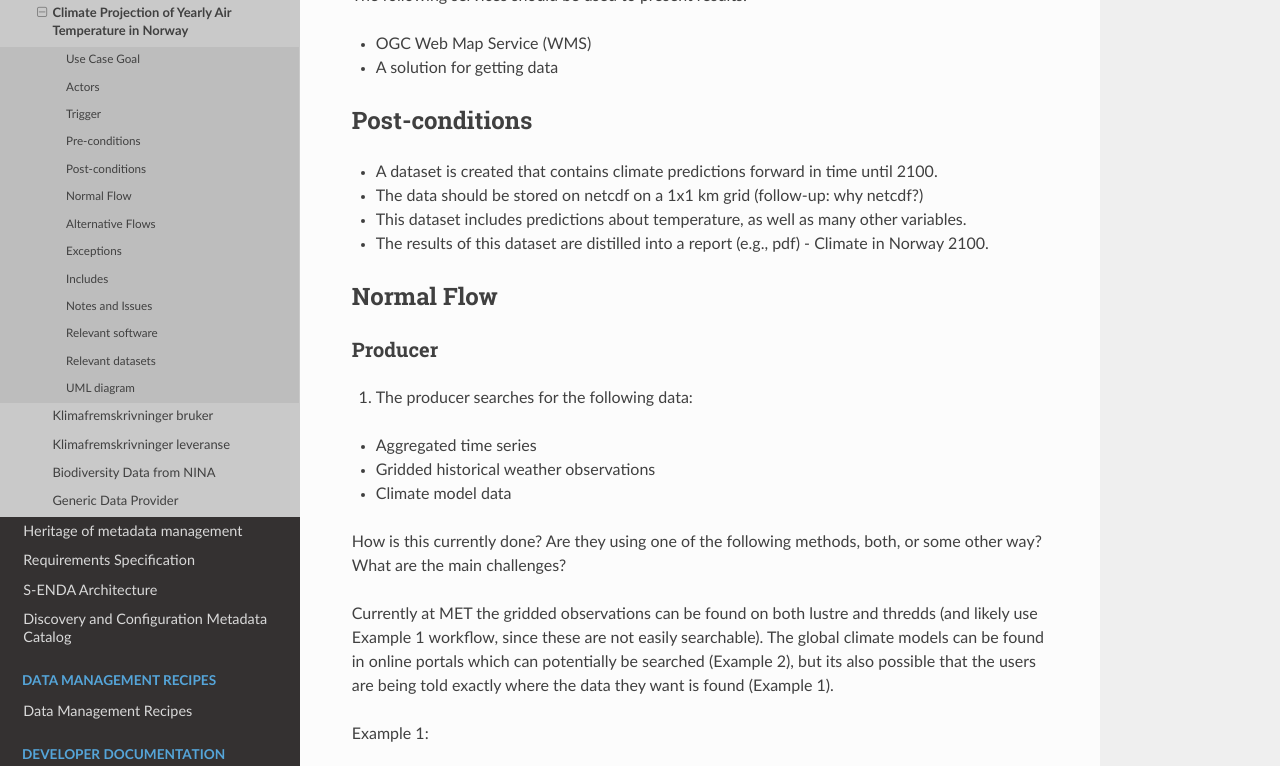
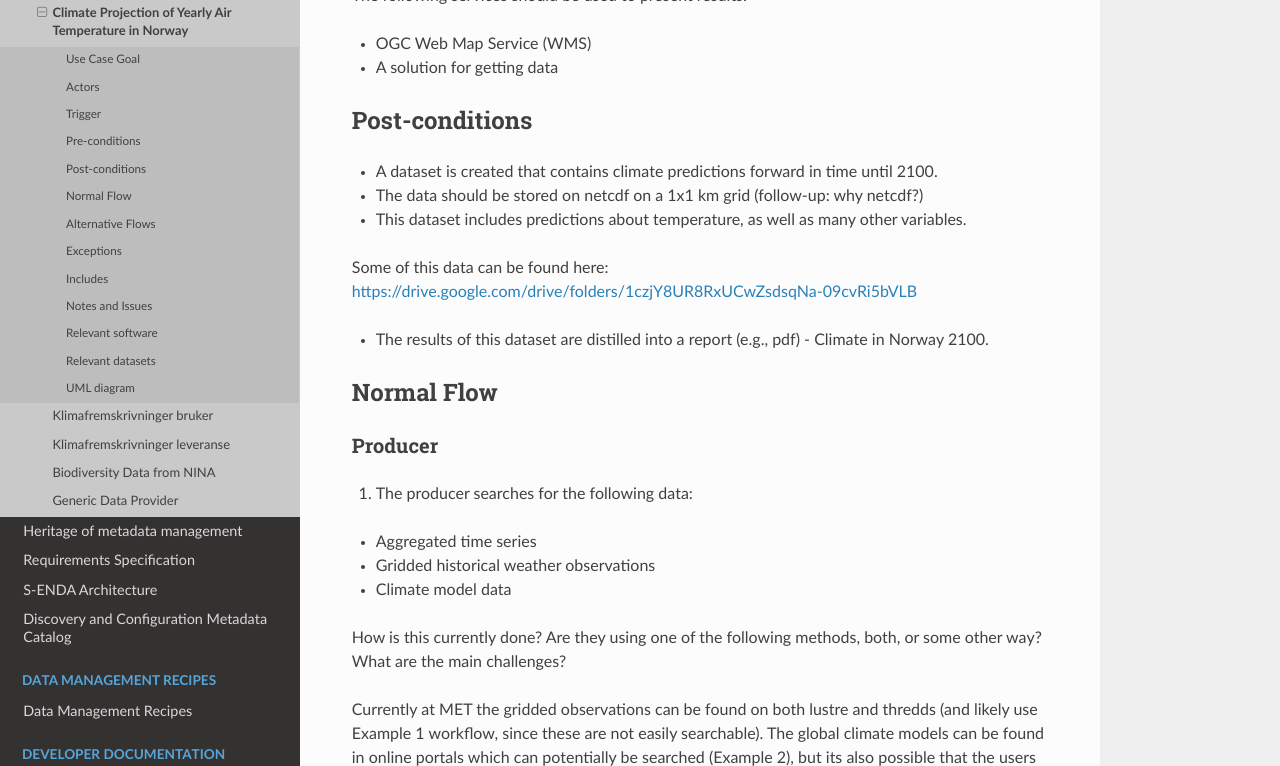
Before and after one commit to metno/S-ENDA-documentation, a Sphinx documentation site: the page built from source/use_case_climate_projection.rst, in a window 1280 px wide and 900 px high, scrolled down 2426 px, cut to the strip 0-766 px from the top of the window. Built offline with Sphinx 7.4.7 and the Read the Docs theme 2.0.0, drawn with Linux system fonts in a browser that asks for light colours.

Commit message:
some changes after discussion with anita and hanne

```diff
--- a/source/use_case_climate_projection.rst
+++ b/source/use_case_climate_projection.rst
@@ -108,6 +108,9 @@ Post-conditions
 * A dataset is created that contains climate predictions forward in time until 2100.
 * The data should be stored on netcdf on a 1x1 km grid (follow-up: why netcdf?)
 * This dataset includes predictions about temperature, as well as many other variables.
+Some of this data can be found here:
+https://drive.google.com/drive/folders/1czjY8UR8RxUCwZsdsqNa-09cvRi5bVLB
+
 * The results of this dataset are distilled into a report (e.g., pdf) - Climate in Norway 2100.
 
 Normal Flow
```
Also changed, not shown: 1 other file.
